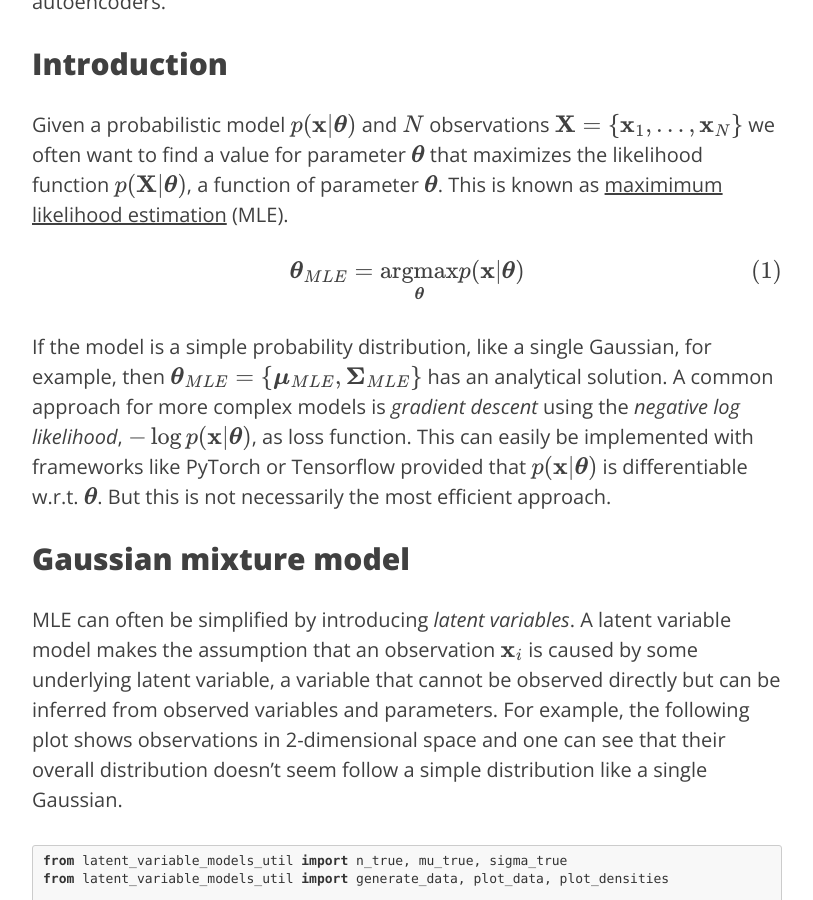
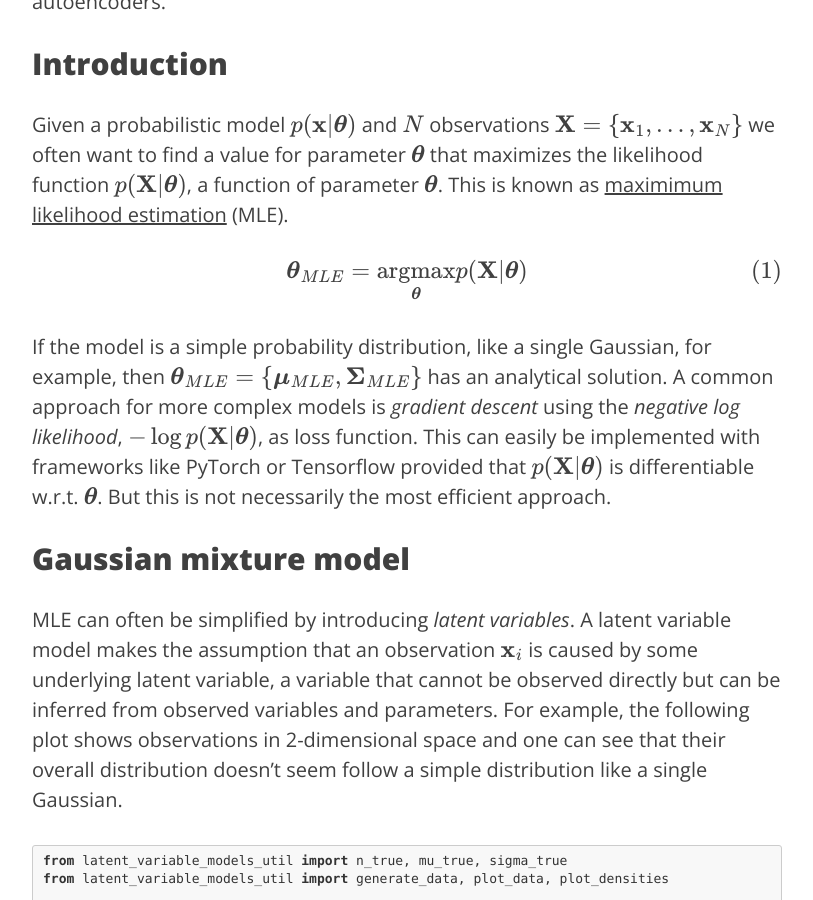
Before and after one commit to krasserm/krasserm.github.io, a Jekyll site: the page built from _posts/2019-11-21-latent-variable-models-part-1.md, in a window 1280 px wide and 900 px high, scrolled down 887 px. Shown: the whole window, without its empty margins (233-1046 px from the left). Built offline with Jekyll 4.4.1, drawn with Linux system fonts in a browser that asks for light colours; formulas are drawn with MathJax 3; comment, search, counter and statistics services are not loaded.

Commit message:
Minor edit

```diff
--- a/_posts/2019-11-21-latent-variable-models-part-1.md
+++ b/_posts/2019-11-21-latent-variable-models-part-1.md
@@ -16,11 +16,11 @@ This is part 1 of a two-part series of articles about latent variable models. Pa
 Given a probabilistic model $p(\mathbf{x} \lvert \boldsymbol{\theta})$ and $N$ observations $$\mathbf{X} = \left\{ \mathbf{x}_1, \ldots, \mathbf{x}_N \right\}$$ we often want to find a value for parameter $\boldsymbol{\theta}$ that maximizes the likelihood function $p(\mathbf{X} \lvert \boldsymbol{\theta})$, a function of parameter $\boldsymbol{\theta}$. This is known as [maximimum likelihood estimation](https://en.wikipedia.org/wiki/Maximum_likelihood_estimation) (MLE).
 
 $$
-\boldsymbol{\theta}_{MLE} = \underset{\boldsymbol{\theta}}{\mathrm{argmax}} p(\mathbf{x} \lvert \boldsymbol{\theta})
+\boldsymbol{\theta}_{MLE} = \underset{\boldsymbol{\theta}}{\mathrm{argmax}} p(\mathbf{X} \lvert \boldsymbol{\theta})
 \tag{1}
 $$
 
-If the model is a simple probability distribution, like a single Gaussian, for example, then $$\boldsymbol{\theta}_{MLE} = \left\{ \boldsymbol{\mu}_{MLE}, \boldsymbol{\Sigma}_{MLE} \right\}$$ has an analytical solution. A common approach for more complex models is *gradient descent* using the *negative log likelihood*, $-\log p(\mathbf{x} \lvert \boldsymbol{\theta})$, as loss function. This can easily be implemented with frameworks like PyTorch or Tensorflow provided that $p(\mathbf{x} \lvert \boldsymbol{\theta})$ is differentiable w.r.t. $\boldsymbol{\theta}$. But this is not necessarily the most efficient approach.
+If the model is a simple probability distribution, like a single Gaussian, for example, then $$\boldsymbol{\theta}_{MLE} = \left\{ \boldsymbol{\mu}_{MLE}, \boldsymbol{\Sigma}_{MLE} \right\}$$ has an analytical solution. A common approach for more complex models is *gradient descent* using the *negative log likelihood*, $-\log p(\mathbf{X} \lvert \boldsymbol{\theta})$, as loss function. This can easily be implemented with frameworks like PyTorch or Tensorflow provided that $p(\mathbf{X} \lvert \boldsymbol{\theta})$ is differentiable w.r.t. $\boldsymbol{\theta}$. But this is not necessarily the most efficient approach.
 
 ## Gaussian mixture model
 
```
